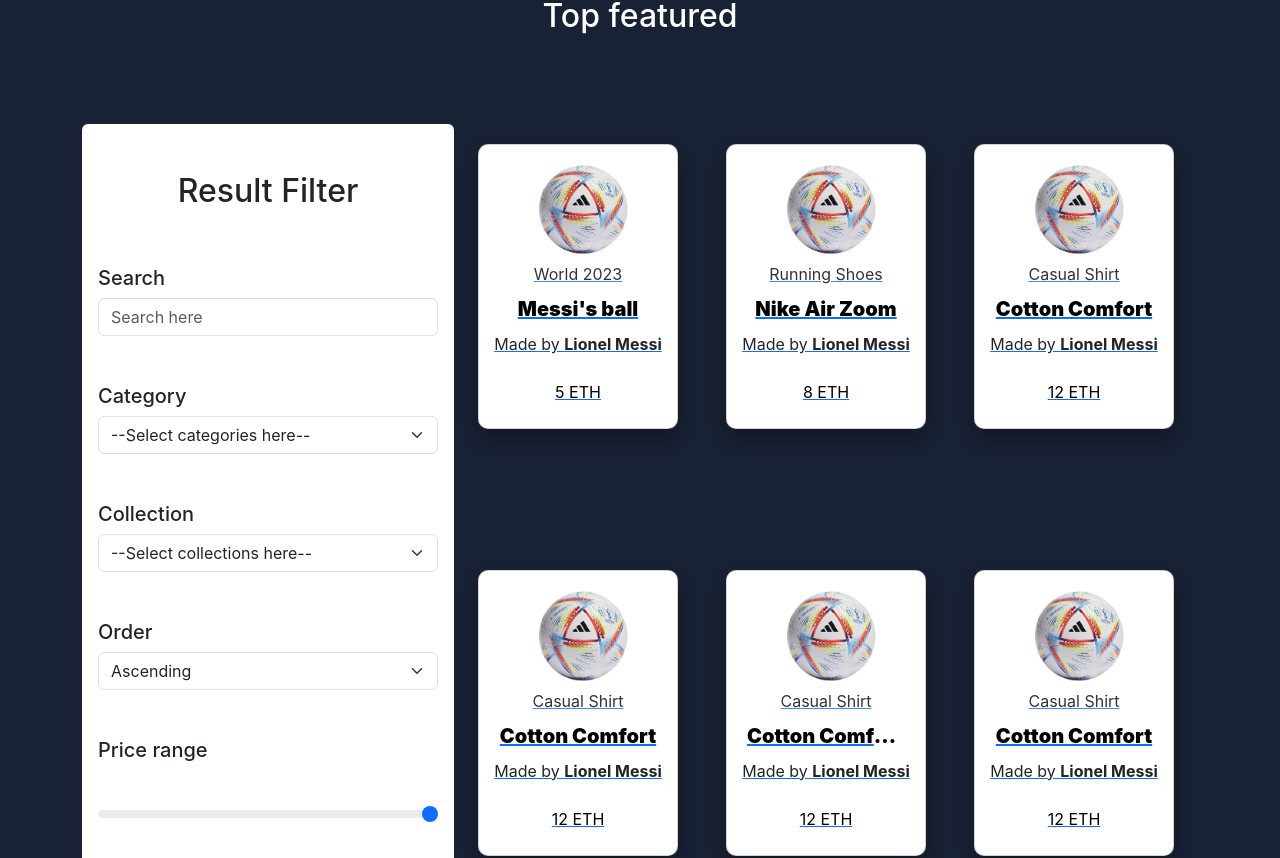
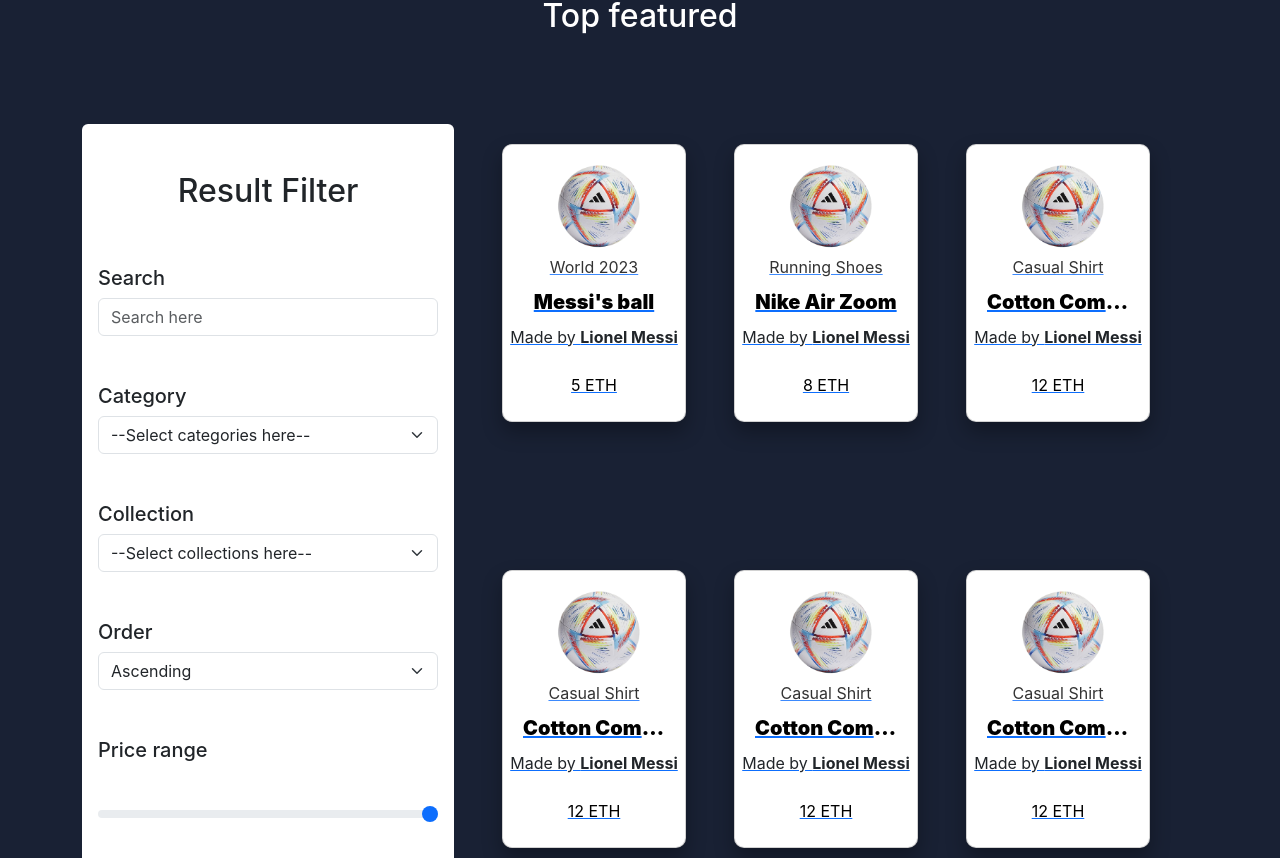
Before and after one commit to giang6996/UniSwap-Clone, a React (Create React App) app in the folder dexStarter/dex/: page /store in a window 1280 px wide. Shown: the part 920-1778 px from the top of the page. Built offline with nearby package versions, Linux system fonts and the light colour scheme.

Commit message:
V1.7: Final Front-End design

```diff
--- a/dexStarter/dex/src/App.js
+++ b/dexStarter/dex/src/App.js
@@ -1,6 +1,6 @@
 import "./App.css";
 import Header from "./components/Header.js";
-import Home from "UniSwap-Clone/dexStarter/dex/src/components/Home.js";
+import Home from "./components/Home.js";
 import Store from "./components/Store.js";
 import CarouselHead from "./components/CarouselHead.js"
 import Cart from "./components/Cart.js";
--- a/dexStarter/dex/src/components/Cart.js
+++ b/dexStarter/dex/src/components/Cart.js
@@ -2,6 +2,7 @@
 import './styles/Cart.css';
 import ball1 from '../ball1.png';
 import Logo from '../Logo.png';
+import './styles/Cart.css';
 import { Link, useLocation } from 'react-router-dom';
 
 function Cart() {
@@ -96,7 +97,3 @@
 }
 
 export default Cart;
-
-
-
-import './styles/Cart.css';
--- a/dexStarter/dex/src/components/Store.js
+++ b/dexStarter/dex/src/components/Store.js
@@ -190,7 +190,7 @@
               </div>
             </form>
           </div>
-          <div className="products d-flex flex-row col-lg-8 flex-wrap justify-content-center">
+          <div className="products d-flex flex-row col-lg-8 flex-wrap px-4 justify-content-center">
             {products.map((product) => (
               <ProductCard key={product.id} {...product} />
             ))}
```
